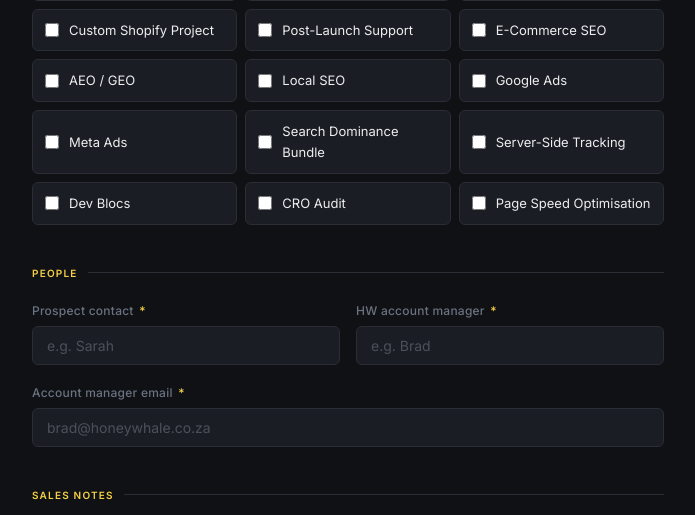
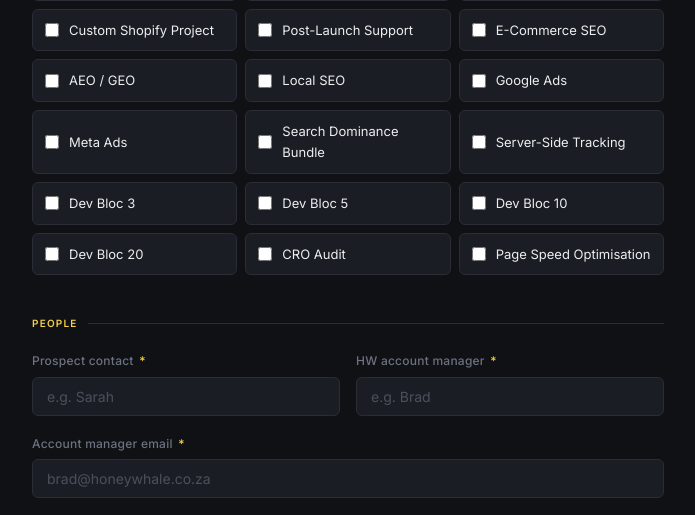
Before and after one commit to HoneyWhaler/HW-Proposal-Generator, a FastAPI app: page / in a window 1280 px wide. Shown: the part 605-1120 px from the top of the page, without its empty margins (292-987 px from the left). Run offline with FastAPI, Linux system fonts and the light colour scheme; some web fonts are replaced.

Commit message:
Split Dev Blocs into individual tier checkboxes (3/5/10/20)

```diff
--- a/templates/index.html
+++ b/templates/index.html
@@ -59,7 +59,10 @@
           <label><input type="checkbox" name="services" value="Meta Ads" /> Meta Ads</label>
           <label><input type="checkbox" name="services" value="Search Dominance Bundle" /> Search Dominance Bundle</label>
           <label><input type="checkbox" name="services" value="Server-Side Tracking" /> Server-Side Tracking</label>
-          <label><input type="checkbox" name="services" value="Dev Blocs" /> Dev Blocs</label>
+          <label><input type="checkbox" name="services" value="Dev Bloc 3 (3hrs, R4,500)" /> Dev Bloc 3</label>
+          <label><input type="checkbox" name="services" value="Dev Bloc 5 (5hrs, R7,500)" /> Dev Bloc 5</label>
+          <label><input type="checkbox" name="services" value="Dev Bloc 10 (10hrs, R15,000)" /> Dev Bloc 10</label>
+          <label><input type="checkbox" name="services" value="Dev Bloc 20 (20hrs, R30,000)" /> Dev Bloc 20</label>
           <label><input type="checkbox" name="services" value="CRO Audit" /> CRO Audit</label>
           <label><input type="checkbox" name="services" value="Page Speed Optimisation" /> Page Speed Optimisation</label>
         </div>
```
